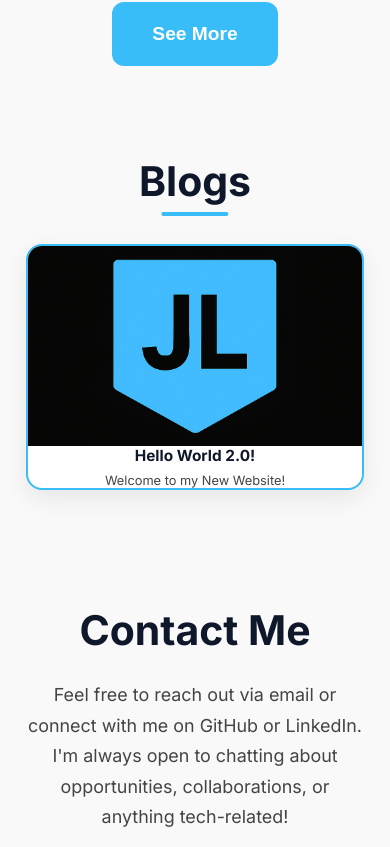
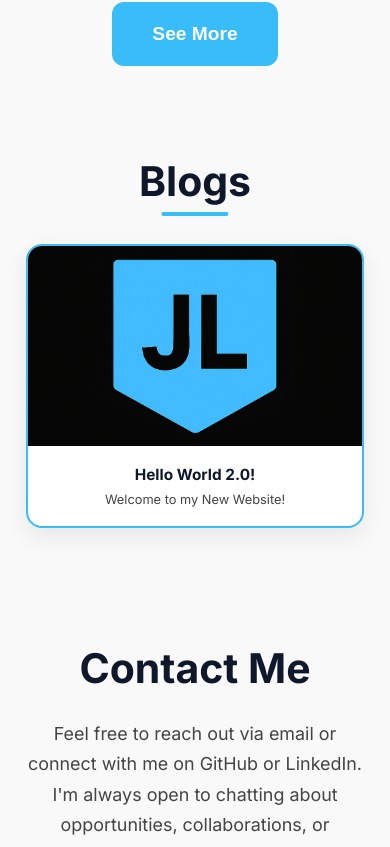
Before and after one commit to jeffreyl45/jefflu2, a React (Vite) app: page / in a window 390 px wide. Shown: the part 3856-4703 px from the top of the page. Built offline with nearby package versions, Linux system fonts and the light colour scheme.

Commit message:
fixed major display issues with blogs

```diff
--- a/src/blogs/BlogPage.css
+++ b/src/blogs/BlogPage.css
@@ -60,16 +60,16 @@
 
 /* Blog header image */
 .blog-header-image {
-  width: 50%;
+  width: 60%;
   max-width: 800px;
   height: auto;
   border-radius: 12px;
   margin-bottom: 2rem;
   box-shadow: 0 8px 25px rgba(0, 0, 0, 0.1);
   transition: width 0.8s ease;
-}
-.blog-header-image:hover {
-  width: 60%;
+  display: block;
+  margin-left: auto;
+  margin-right: auto;
 }
 
 /* Article styling */
@@ -86,7 +86,7 @@
     transform: scale(0.8);
   }
   .blog-article p {
-    font-size: 0.8rem;
+    font-size: 1rem;
     line-height: 2;
     margin-bottom: 1.5rem;
     text-align: left;
@@ -98,4 +98,5 @@
   .blog-logo-link:hover {
     transform: scale(0.8);
   }
+
 }
--- a/src/sections/Blogs.jsx
+++ b/src/sections/Blogs.jsx
@@ -1,31 +1,32 @@
-import { useState } from 'react'
-import './Blogs.css'
-import { Link } from 'react-router-dom'
+import { useState } from 'react';
+import { Link } from 'react-router-dom';
+import './Projects.css'; // ✅ Reuse exact same styles as Projects
+
 const BASE = import.meta.env.BASE_URL;
-
 
 const blogs = [
   {
     title: 'Hello World 2.0!',
     description: 'Welcome to my New Website!',
     image: `${BASE}icon.png`,
-    link: '/blogs/blog1'
+    link: '/blogs/blog1',
   }
-]
+  // Add more blogs as needed
+];
 
 export default function Blogs() {
-  const [expanded, setExpanded] = useState(false)
-
-  const visibleBlogs = expanded ? blogs : blogs.slice(0, 3)
+  const [expanded, setExpanded] = useState(false);
+  const visibleBlogs = expanded ? blogs : blogs.slice(0, 3);
 
   return (
-    <section className="blogs-section">
-      <h2 className="section-title">Blogs</h2>
-      <div className="blogs-grid">
+    <section className="projects-section blogs-section" id="blogs">
+      <h2 className="projects-title blogs-title">Blogs</h2>
+
+      <div className="projects-grid">
         {visibleBlogs.map((blog, idx) => (
-          <Link to={blog.link} key={idx} className="blog-card">
-            <img src={blog.image} alt={blog.title} className="blog-image" />
-            <div className="blog-content">
+          <Link to={blog.link} key={idx} className="project-card">
+            <img src={blog.image} alt={blog.title} className="project-image" />
+            <div className="project-content">
               <h3>{blog.title}</h3>
               <p>{blog.description}</p>
             </div>
@@ -33,11 +34,11 @@ export default function Blogs() {
         ))}
       </div>
 
-{ /*
-      <button className="toggle-button" onClick={() => setExpanded(prev => !prev)}>
-        {expanded ? 'See Less' : 'See More'}
-      </button>
-*/ }
+      {blogs.length > 3 && (
+        <button className="toggle-button" onClick={() => setExpanded(prev => !prev)}>
+          {expanded ? 'See Less' : 'See More'}
+        </button>
+      )}
     </section>
-  )
+  );
 }
```
Also changed, not shown: src/sections/Blogs.css (line endings or trailing spaces).
